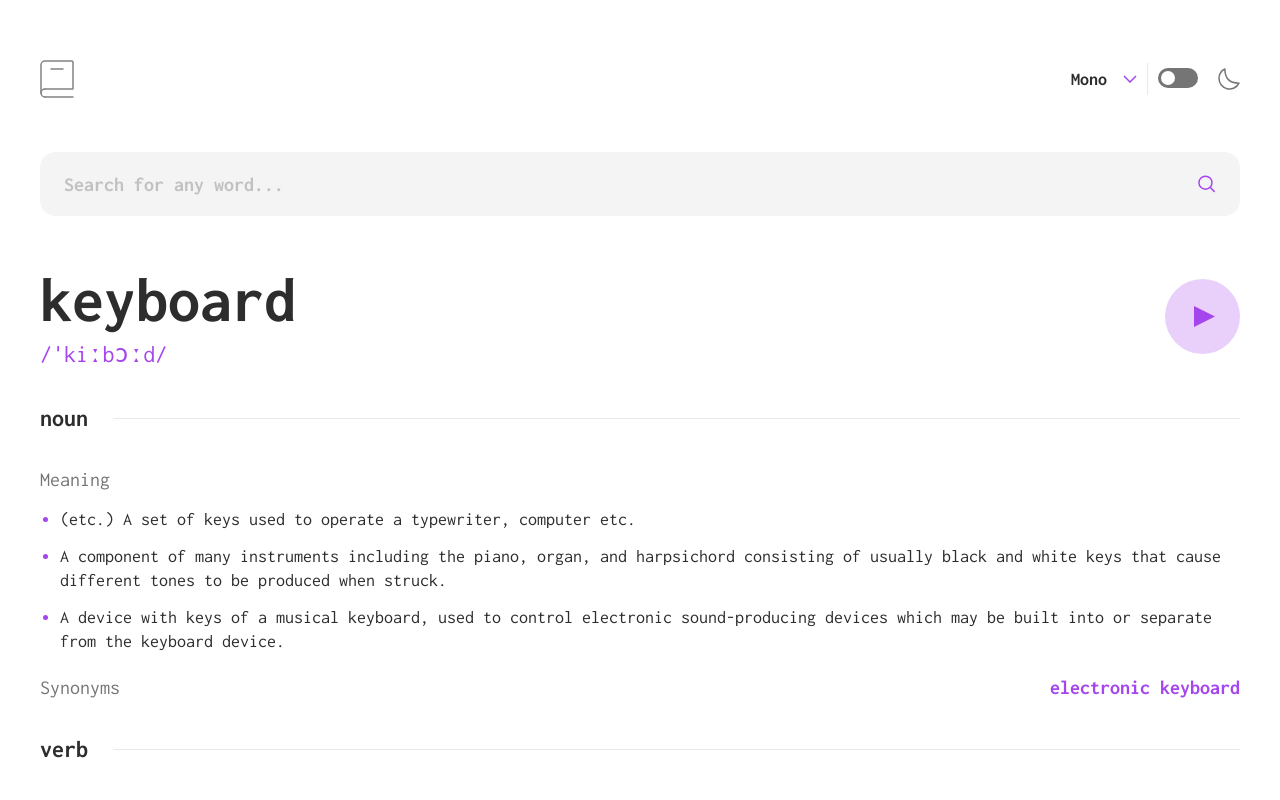
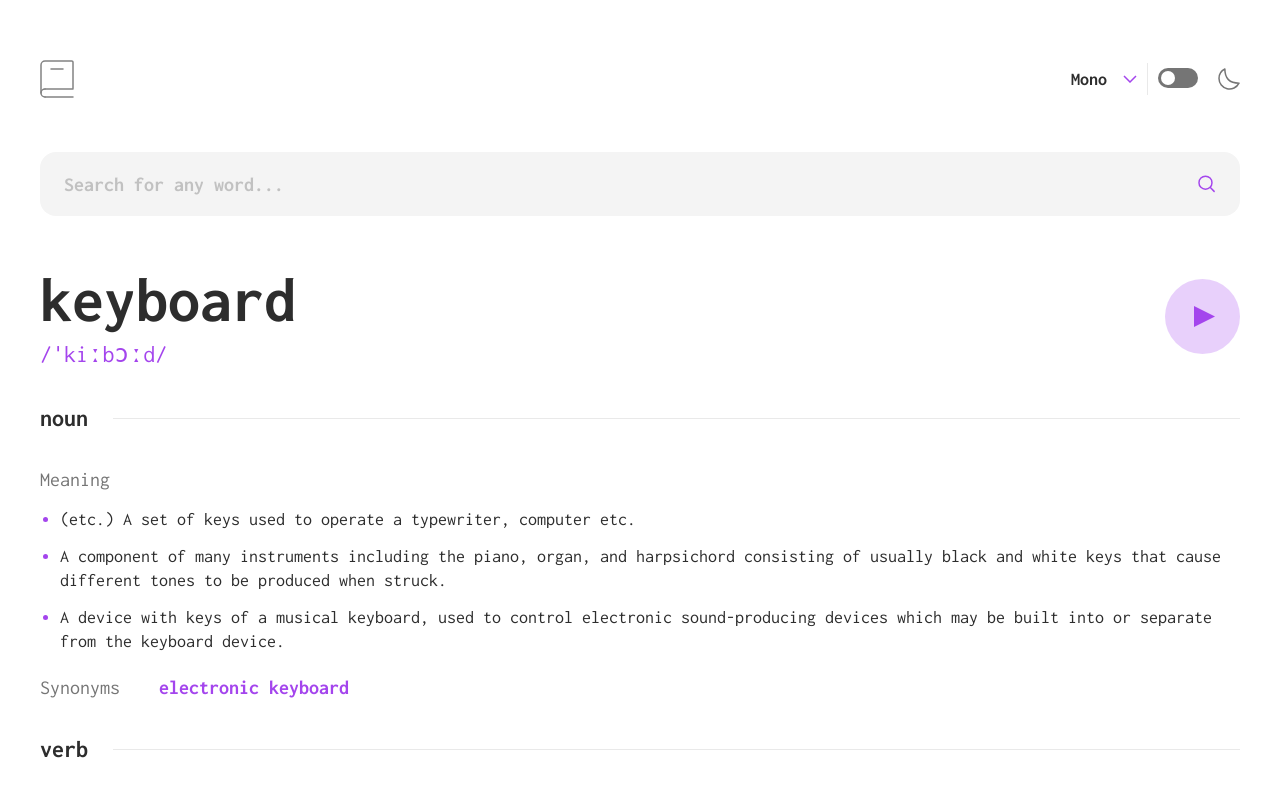
Before and after one commit to lorenzoaniel/dictionary-web-app, a Next.js app: page / in a window 1280 px wide. Shown: the top 800 px of the page. Built offline with nearby package versions, Linux system fonts and the light colour scheme.

Commit message:
refactor

```diff
--- a/src/components/display/MeaningDisplay.tsx
+++ b/src/components/display/MeaningDisplay.tsx
@@ -4,6 +4,9 @@ import { Definition } from "@/interface/ApiData";
 import { useDropdown } from "@/zustand/useDropdown/useDropdown";
 import { clsx } from "clsx";
 import React, { ReactNode } from "react";
+
+//TODO: add 'N/A' if words are not found
+//TODO: fix antonym and synonym placement and overflow
 
 interface Props {
 	definitions: Definition[] | undefined; // array of definitions already parsed and cleaned
@@ -72,9 +75,46 @@ const MeaningDisplay: React.FC<Props> = ({
 		);
 	};
 
-	const createNyms = (nyms: string[] | null) => {
+	const createNyms = (nyms: string[] | null, title: string) => {
 		if (nyms) {
-			return nyms.map((curr: string | null, index: any) => <span key={index + curr}>{curr}</span>);
+			return (
+				<div className={clsx("flex gap-x-[3.9rem] mt-[2.4rem]")}>
+					<h4
+						className={clsx(
+							"text-primary-400",
+							{
+								"font-mono text-heading-s-mobile-mono md:text-heading-s-mono":
+									currentFont === "mono",
+								"font-sans text-heading-s-mobile-sans md:text-heading-s-sans":
+									currentFont === "sans",
+								"font-serif text-heading-s-mobile-serif md:text-heading-s-serif":
+									currentFont === "serif",
+							},
+							"dark:text-primary-400"
+						)}
+					>
+						{title}
+					</h4>
+					<div
+						className={clsx(
+							"text-secondary-100 font-bold h-fit flex flex-wrap gap-3",
+							{
+								"font-mono text-heading-s-mobile-mono md:text-heading-s-mono":
+									currentFont === "mono",
+								"font-sans text-heading-s-mobile-sans md:text-heading-s-sans":
+									currentFont === "sans",
+								"font-serif text-heading-s-mobile-serif md:text-heading-s-serif":
+									currentFont === "serif",
+							},
+							"dark:text-secondary-100"
+						)}
+					>
+						{nyms.map((curr: string | null, index: any) => (
+							<span key={index + curr}>{curr}</span>
+						))}
+					</div>
+				</div>
+			);
 		} else {
 			return null;
 		}
@@ -105,72 +145,8 @@ const MeaningDisplay: React.FC<Props> = ({
 			>
 				{createPoints(definitions)}
 			</ul>
-			{synonyms.length > 0 && (
-				<div className={clsx("flex justify-between mt-[2.4rem]")}>
-					<h4
-						className={clsx(
-							"text-primary-400",
-							{
-								"font-mono text-heading-s-mobile-mono md:text-heading-s-mono":
-									currentFont === "mono",
-								"font-sans text-heading-s-mobile-sans md:text-heading-s-sans":
-									currentFont === "sans",
-								"font-serif text-heading-s-mobile-serif md:text-heading-s-serif":
-									currentFont === "serif",
-							},
-							"dark:text-primary-400"
-						)}
-					>
-						Synonyms
-					</h4>
-					<div
-						className={clsx(
-							"text-secondary-100 font-bold",
-							{
-								"font-mono text-heading-s-mobile-mono md:text-heading-s-mono":
-									currentFont === "mono",
-								"font-sans text-heading-s-mobile-sans md:text-heading-s-sans":
-									currentFont === "sans",
-								"font-serif text-heading-s-mobile-serif md:text-heading-s-serif":
-									currentFont === "serif",
-							},
-							"dark:text-secondary-100"
-						)}
-					>
-						{createNyms(synonyms)}
-					</div>
-				</div>
-			)}
-			{antonyms.length > 0 && (
-				<div className={clsx("flex justify-between mt-[2.4rem]")}>
-					<h4
-						className={clsx({
-							"font-mono text-heading-s-mobile-mono md:text-heading-s-mono": currentFont === "mono",
-							"font-sans text-heading-s-mobile-sans md:text-heading-s-sans": currentFont === "sans",
-							"font-serif text-heading-s-mobile-serif md:text-heading-s-serif":
-								currentFont === "serif",
-						})}
-					>
-						Antonyms
-					</h4>
-					<div
-						className={clsx(
-							"text-secondary-100 font-bold",
-							{
-								"font-mono text-heading-s-mobile-mono md:text-heading-s-mono":
-									currentFont === "mono",
-								"font-sans text-heading-s-mobile-sans md:text-heading-s-sans":
-									currentFont === "sans",
-								"font-serif text-heading-s-mobile-serif md:text-heading-s-serif":
-									currentFont === "serif",
-							},
-							"dark:text-secondary-100"
-						)}
-					>
-						{createNyms(antonyms)}
-					</div>
-				</div>
-			)}
+			{synonyms.length > 0 && createNyms(synonyms, "Synonyms")}
+			{antonyms.length > 0 && createNyms(antonyms, "Antonyms")}
 		</article>
 	);
 };
--- a/src/components/display/SourcesDisplay.tsx
+++ b/src/components/display/SourcesDisplay.tsx
@@ -16,9 +16,10 @@ const SourcesDisplay: React.FC<Props> = ({ sources }) => {
 		if (sources === undefined) temp = [];
 		return temp?.map((currSource, index) => {
 			return (
-				<span key={currSource + index} className={clsx("flex gap-x-[0.8rem]")}>
+				<span key={currSource + index} className={clsx("flex gap-x-[0.8rem]", "group")}>
 					<a
 						target="_blank"
+						href={currSource}
 						className={clsx(
 							"sources-link",
 							"text-primary-600",
@@ -27,7 +28,8 @@ const SourcesDisplay: React.FC<Props> = ({ sources }) => {
 								"font-sans text-body-s-mobile-sans md:text-body-s-sans": currentFont === "sans",
 								"font-serif text-body-s-mobile-serif md:text-body-s-serif": currentFont === "serif",
 							},
-							"dark:text-primary-100"
+							"dark:text-primary-100",
+							"group-hover:underline"
 						)}
 					>
 						{currSource}
```
